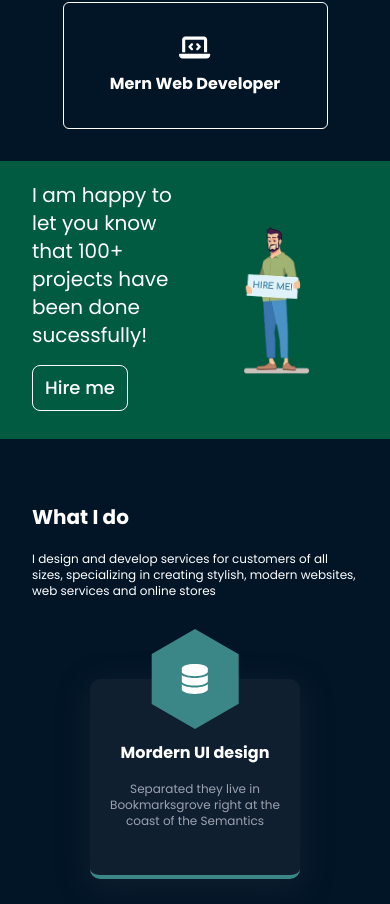
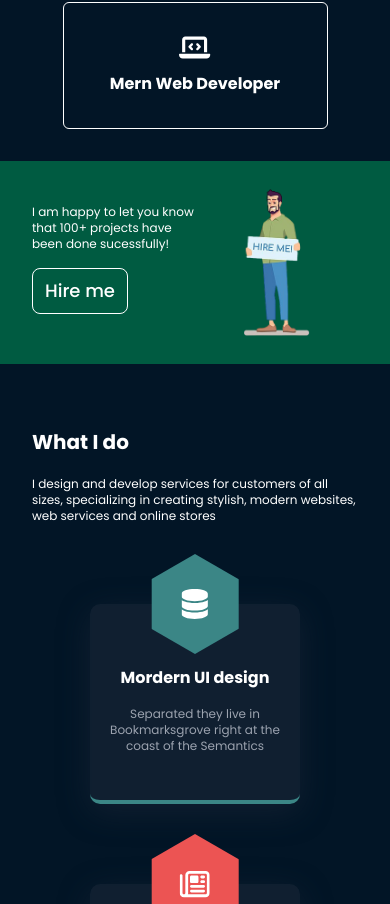
Before and after one commit to salehadib7/Saleh-D-Adib, a Next.js app: page / in a window 390 px wide. Shown: the part 1540-2444 px from the top of the page. Built offline with nearby package versions, Linux system fonts and the light colour scheme.

Commit message:
Version 1.0.6

```diff
--- a/src/components/banner/Banner.jsx
+++ b/src/components/banner/Banner.jsx
@@ -12,7 +12,7 @@ const Banner = () => {
   return (
     <div className=" bg-theme md:px-14 px-8 py-5 flex justify-between items-center">
       <div className=" w-[50%] md:w-[60%]">
-        <motion.h3 variants={motionVariants} initial="leftMobileInitial" whileInView="animate" className=" text-xl md:text-2xl lg:text-3xl">
+        <motion.h3 variants={motionVariants} initial="leftMobileInitial" whileInView="animate" className=" text-xs md:text-2xl lg:text-3xl">
           I am happy to let you know that 100+ projects have been done
           sucessfully!
         </motion.h3>
--- a/src/context/Motioncontext.js
+++ b/src/context/Motioncontext.js
@@ -8,7 +8,7 @@ const motionVariants = {
 
     leftInitial:{
         opacity: 0,
-        x: -200
+        x: -100
     },
     leftMobileInitial:{
       opacity: 0,
@@ -17,12 +17,12 @@ const motionVariants = {
 
     rightInitial:{
         opacity: 0,
-        x: 200
+        x: 100
     },
 
     upInitial:{
         opacity: 0,
-        y: -200
+        y: -100
     },
 
     animate:{
```
